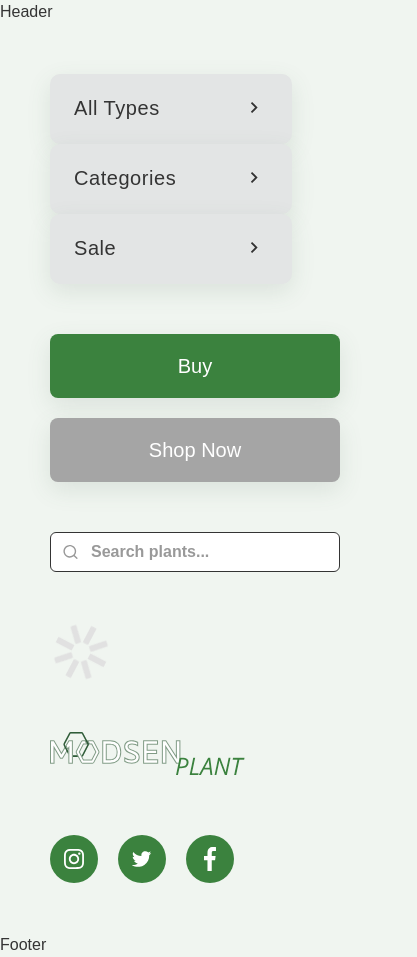
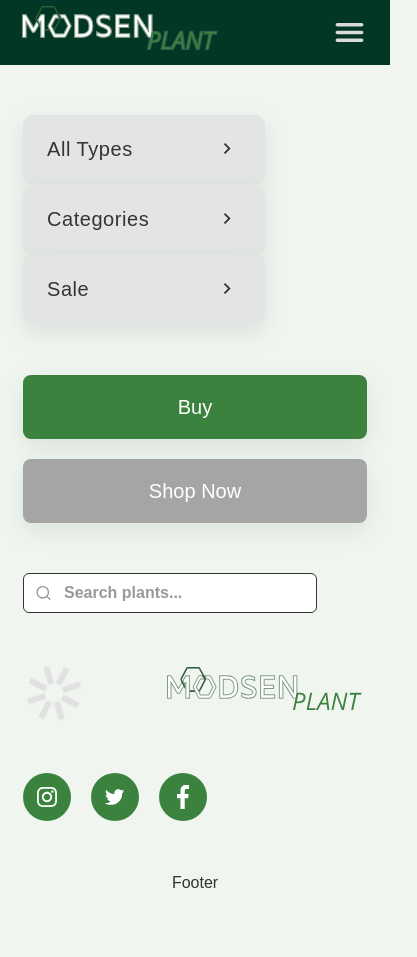
Before and after one commit to Vladislavevteev16/Modsen-Plants-Shop, a React (Vite) app: page / in a window 390 px wide. Shown: the whole page, 417 px wide, since content can reach past the window. After the commit the page ends 895 px from the top, so only its background shows below. Built offline with nearby package versions, Linux system fonts and the light colour scheme.

Commit message:
feat: add render elements to the Header component, with a call to the useMenu hook and adaptive

```diff
--- /dev/null
+++ b/src/components/Header/Header.module.scss
@@ -0,0 +1,17 @@
+.header {
+  width: 100%;
+  max-width: 1200px;
+  height: 80px;
+  display: flex;
+  align-items: center;
+  justify-content: space-between;
+  position: relative;
+}
+
+@media (max-width: 1024px) {
+  .header {
+    padding: 0 22px;
+    height: 65px;
+    background-color: var(--color-primary-4);
+  }
+}
--- a/src/components/Header/Header.tsx
+++ b/src/components/Header/Header.tsx
@@ -1,3 +1,20 @@
+import { useMenu } from '@/hooks/useMenu';
+
+import { BurgerButton } from '../BurgerButton';
+import { Navigation } from '../Navigation';
+import { SearchBar } from '../SearchBar';
+import { Logo } from '../ui/Logo';
+import s from './Header.module.scss';
+
 export const Header = () => {
-  return <header>Header</header>;
+  const { isMenuOpen, handleCloseMenu, handleToggleMenu } = useMenu();
+
+  return (
+    <header className={s.header}>
+      <Logo />
+      <Navigation isMenuOpen={isMenuOpen} handleClose={handleCloseMenu} />
+      <SearchBar />
+      <BurgerButton isMenuOpen={isMenuOpen} handleToggleMenu={handleToggleMenu} />
+    </header>
+  );
 };
--- a/src/components/Layout/Layout.module.scss
+++ b/src/components/Layout/Layout.module.scss
@@ -4,6 +4,6 @@
   min-height: 100vh;
   display: flex;
   flex-direction: column;
-  align-items: stretch;
+  align-items: center;
   margin: 0 auto;
 }
--- a/src/styles/_variables.scss
+++ b/src/styles/_variables.scss
@@ -10,6 +10,7 @@
   --color-primary-1: #3b823e;
   --color-primary-2: #01370c;
   --color-primary-3: #506b52;
+  --color-primary-4: #013724;
 
   --color-secondary-1: #343434;
   --color-secondary-2: #e3e5e5;
@@ -44,6 +45,7 @@
   --fs-16: 16px;
   --fs-18: 18px;
   --fs-20: 20px;
+  --fs-24: 24px;
   --fs-40: 40px;
   --fs-48: 48px;
 
--- a/src/styles/global.scss
+++ b/src/styles/global.scss
@@ -42,3 +42,18 @@ body {
   font-weight: var(--fw-400);
   line-height: 1.5;
 }
+
+@media (max-width: 1024px) {
+  body {
+    &.menu-open header {
+      z-index: var(--z-index-5);
+    }
+
+    &.menu-open main,
+    &.menu-open footer {
+      filter: blur(2px);
+      pointer-events: none;
+      transition: filter 0.3s ease;
+    }
+  }
+}
```
Also changed, not shown: src/assets/menu-icon.svg (added), 1 other file (tests, documents, lock files or other folders).
